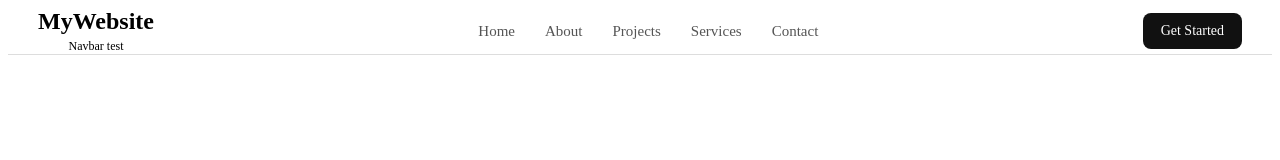
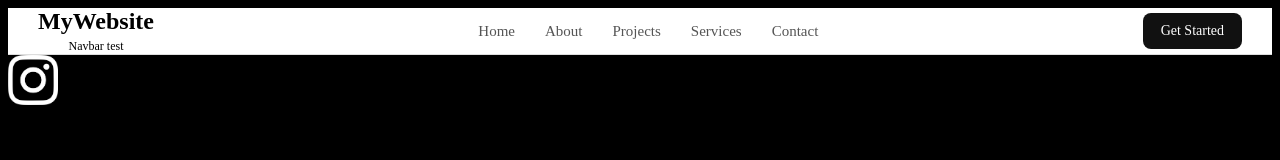
Before and after one commit to Sohan-02/Practice, a plain HTML site: page Nav bar/index.html in a window 1280 px wide. Drawn offline with Linux system fonts and the light colour scheme.

Commit message:
bg color and clickableinsta icon

```diff
--- a/Nav bar/index.html
+++ b/Nav bar/index.html
@@ -22,7 +22,12 @@
     </ul>
 
     <a href="#" class="nav-btn">Get Started</a>
+
+
 </nav>
 
+<a href="https://www.instagram.com/shrag02/" target="_blank"> <img src="images/Instagram_Glyph_White.png" alt="instagram icon " width="50"></a>
+
+<img src="" alt="">
 </body>
 </html>
--- a/Nav bar/style.css
+++ b/Nav bar/style.css
@@ -1,3 +1,7 @@
+body{
+    background-color: #000;
+
+}
 .navbar{
     width: 100%;
      box-sizing: border-box;
@@ -45,6 +49,7 @@
 .nav-links a:hover {
     color: #000;
 }
+
 /* Button */
 .nav-btn {
     padding: 10px 18px;
@@ -56,4 +61,5 @@
 }
 .nav-btn:hover {
     background: #333;
+     box-shadow: 0 0 30px rgba(91, 3, 255, 0.7);
 }
```
Also changed, not shown: Nav bar/images/Instagram_Glyph_White.png (added).
